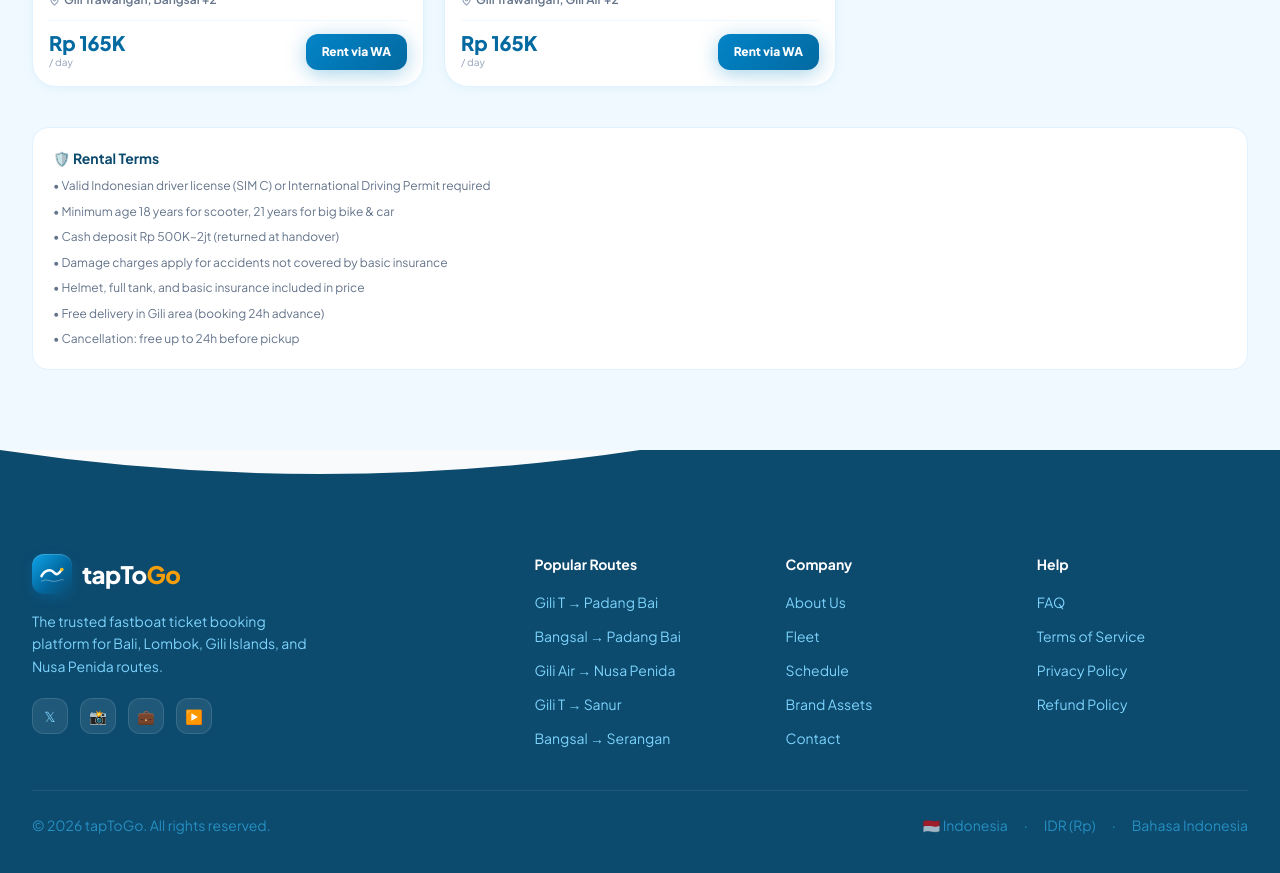
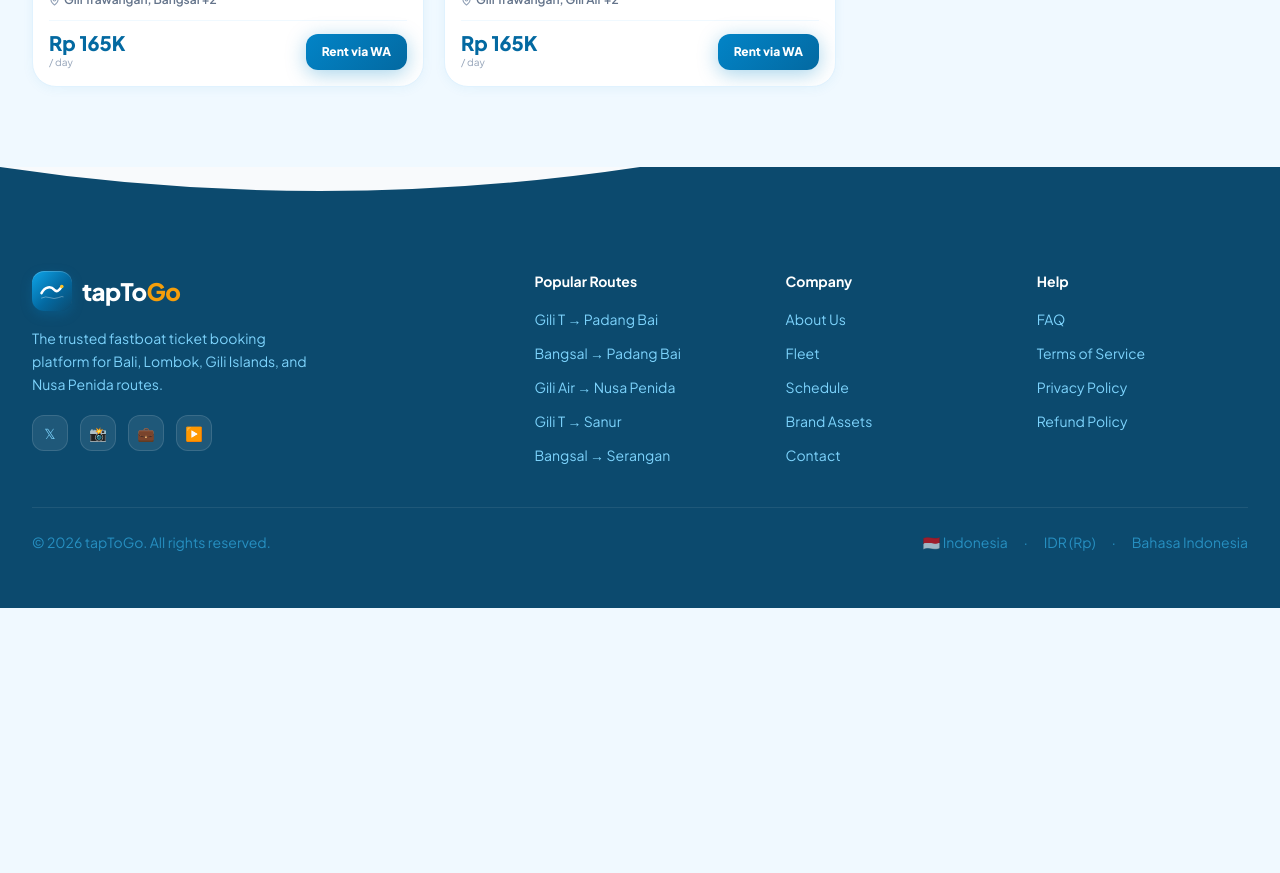
Before and after one commit to Laluhelmi/tapToGO, a Next.js app: page /rental in a window 1280 px wide. Shown: the part 1160-2033 px from the top of the page. After the commit the page ends 1768 px from the top, so only its background shows below. Built offline with nearby package versions, Linux system fonts and the light colour scheme; no server answers.

Commit message:
ui(rental): remove Rental Terms section (info was made-up, needs real data)

```diff
--- a/src/app/rental/page.tsx
+++ b/src/app/rental/page.tsx
@@ -213,21 +213,6 @@ function RentalContent() {
           />
         )}
 
-        <div className="mt-10 rounded-2xl p-5 text-sm"
-          style={{ background: "white", border: "1.5px solid #e0f2fe" }}>
-          <p className="font-bold mb-2 flex items-center gap-2" style={{ color: "#0c4a6e" }}>
-            🛡️ Rental Terms
-          </p>
-          <ul className="space-y-1.5 text-xs leading-relaxed" style={{ color: "#64748b" }}>
-            <li>• Valid Indonesian driver license (SIM C) or International Driving Permit required</li>
-            <li>• Minimum age 18 years for scooter, 21 years for big bike & car</li>
-            <li>• Cash deposit Rp 500K–2jt (returned at handover)</li>
-            <li>• Damage charges apply for accidents not covered by basic insurance</li>
-            <li>• Helmet, full tank, and basic insurance included in price</li>
-            <li>• Free delivery in Gili area (booking 24h advance)</li>
-            <li>• Cancellation: free up to 24h before pickup</li>
-          </ul>
-        </div>
       </main>
 
       <Footer />
```
